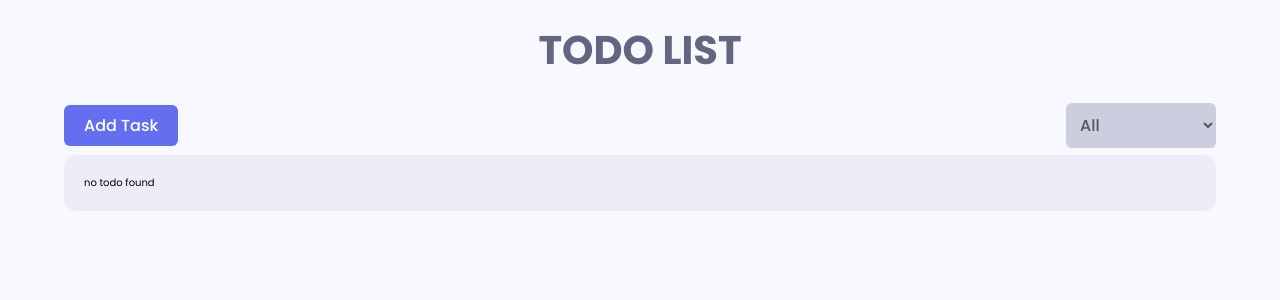
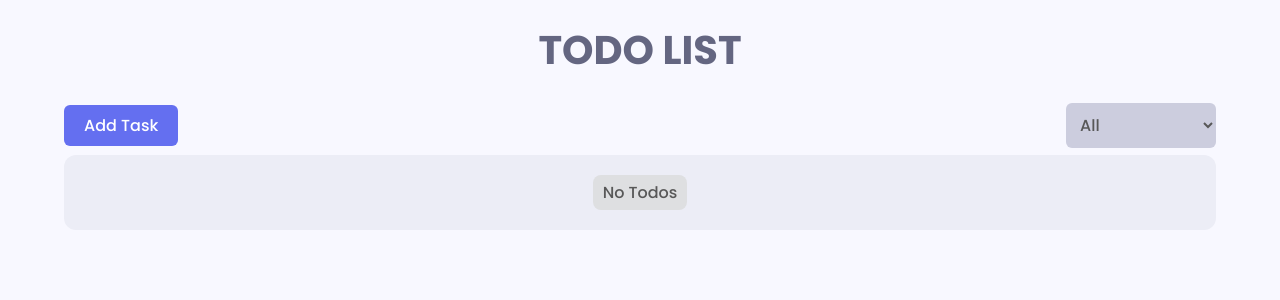
Before and after one commit to YZDmitriy/TODO-React-App, a React (Create React App) app: page / in a window 1280 px wide. Shown: the top 300 px of the page. Built offline with nearby package versions, Linux system fonts and the light colour scheme.

Commit message:
add animation todo

```diff
--- a/src/components/AppContent.jsx
+++ b/src/components/AppContent.jsx
@@ -1,12 +1,30 @@
+import { AnimatePresence, motion } from 'framer-motion';
 import React from 'react';
 import { useSelector } from 'react-redux';
+import styles from '../styles/modules/app.module.scss';
 import TodoItem from './TodoItem';
-import styles from '../styles/modules/app.module.scss'
 
-function AppContent(props) {
+const container = {
+  hidden: { opacity: 1 },
+  visible: {
+    opacity: 1,
+    scale: 1,
+    transition: {
+      staggerChildren: 0.2,
+    },
+  },
+};
+const child = {
+  hidden: { y: 20, opacity: 0 },
+  visible: {
+    y: 0,
+    opacity: 1,
+  },
+};
+
+function AppContent() {
   const todoList = useSelector((state) => state.todo.todoList);
   const filterStatus = useSelector((state) => state.todo.filterStatus);
-
 
   const sortedTodoList = [...todoList];
   sortedTodoList.sort((a, b) => new Date(b.time) - new Date(a.time));
@@ -18,13 +36,25 @@ function AppContent(props) {
     return item.status === filterStatus;
   });
 
-
   return (
-    <div className={styles.content__wrapper}>
-      {filteredTodoList && filteredTodoList.length > 0
-        ? filteredTodoList.map((todo) => <TodoItem key={todo.id} todo={todo} />)
-        : 'no todo found'}
-    </div>
+    <motion.div
+      className={styles.content__wrapper}
+      variants={container}
+      initial="hidden"
+      animate="visible"
+    >
+      <AnimatePresence>
+        {filteredTodoList && filteredTodoList.length > 0 ? (
+          filteredTodoList.map((todo) => (
+            <TodoItem key={todo.id} todo={todo} />
+          ))
+        ) : (
+          <motion.p variants={child} className={styles.emptyText}>
+            No Todos
+          </motion.p>
+        )}
+      </AnimatePresence>
+    </motion.div>
   );
 }
 
--- a/src/components/TodoItem.jsx
+++ b/src/components/TodoItem.jsx
@@ -1,13 +1,22 @@
-import { format } from 'date-fns/esm';
+import { format } from 'date-fns';
+import { motion } from 'framer-motion';
+import toast from 'react-hot-toast';
 import React, { useEffect, useState } from 'react';
+import { MdDelete, MdEdit } from 'react-icons/md';
 import { useDispatch } from 'react-redux';
-import { MdDelete, MdEdit } from 'react-icons/md';
 import styles from '../styles/modules/todoItem.module.scss';
 import { getClasses } from '../utils/getClasses';
+import CheckButton from './CheckButton';
+import TodoModel from './TodoModel';
 import { deleteTodo, updateTodo } from '../slices/todoSlices';
-import toast from 'react-hot-toast';
-import TodoModel from './TodoModel';
-import CheckButton from './CheckButton';
+
+const child = {
+  hidden: { y: 20, opacity: 0 },
+  visible: {
+    y: 0,
+    opacity: 1,
+  },
+};
 
 function TodoItem({ todo }) {
   const dispatch = useDispatch();
@@ -22,29 +31,28 @@ function TodoItem({ todo }) {
     }
   }, [todo.status]);
 
+  const handleCheck = () => {
+    setChecked(!checked);
+    dispatch(
+      updateTodo({ ...todo, status: checked ? 'incomplete' : 'complete' })
+    );
+  };
+
   const handleDelete = () => {
     dispatch(deleteTodo(todo.id));
-    toast.success('Todo Deleted Seccessfully');
+    toast.success('Todo Deleted Successfully');
   };
 
   const handleUpdate = () => {
     setUpdateModalOpen(true);
   };
 
-  const handleCheck = () => {
-    setChecked(!checked)
-    dispatch(updateTodo({
-      ...todo,
-      status: checked ? 'incomplete' : 'complete'
-    }))
-  }
-
   return (
     <>
-      <div className={styles.item}>
+      <motion.div className={styles.item} variants={child}>
         <div className={styles.todoDetails}>
           <CheckButton checked={checked} handleCheck={handleCheck} />
-          <div className={styles.text}>
+          <div className={styles.texts}>
             <p
               className={getClasses([
                 styles.todoText,
@@ -61,8 +69,8 @@ function TodoItem({ todo }) {
         <div className={styles.todoActions}>
           <div
             className={styles.icon}
-            onClick={handleDelete}
-            onKeyDown={handleDelete}
+            onClick={() => handleDelete()}
+            onKeyDown={() => handleDelete()}
             tabIndex={0}
             role='button'
           >
@@ -70,20 +78,20 @@ function TodoItem({ todo }) {
           </div>
           <div
             className={styles.icon}
-            onClick={handleUpdate}
-            onKeyDown={handleUpdate}
+            onClick={() => handleUpdate()}
+            onKeyDown={() => handleUpdate()}
             tabIndex={0}
             role='button'
           >
             <MdEdit />
           </div>
         </div>
-      </div>
+      </motion.div>
       <TodoModel
         type='update'
-        todo={todo}
         modalOpen={updateModalOpen}
         setModalOpen={setUpdateModalOpen}
+        todo={todo}
       />
     </>
   );
```
